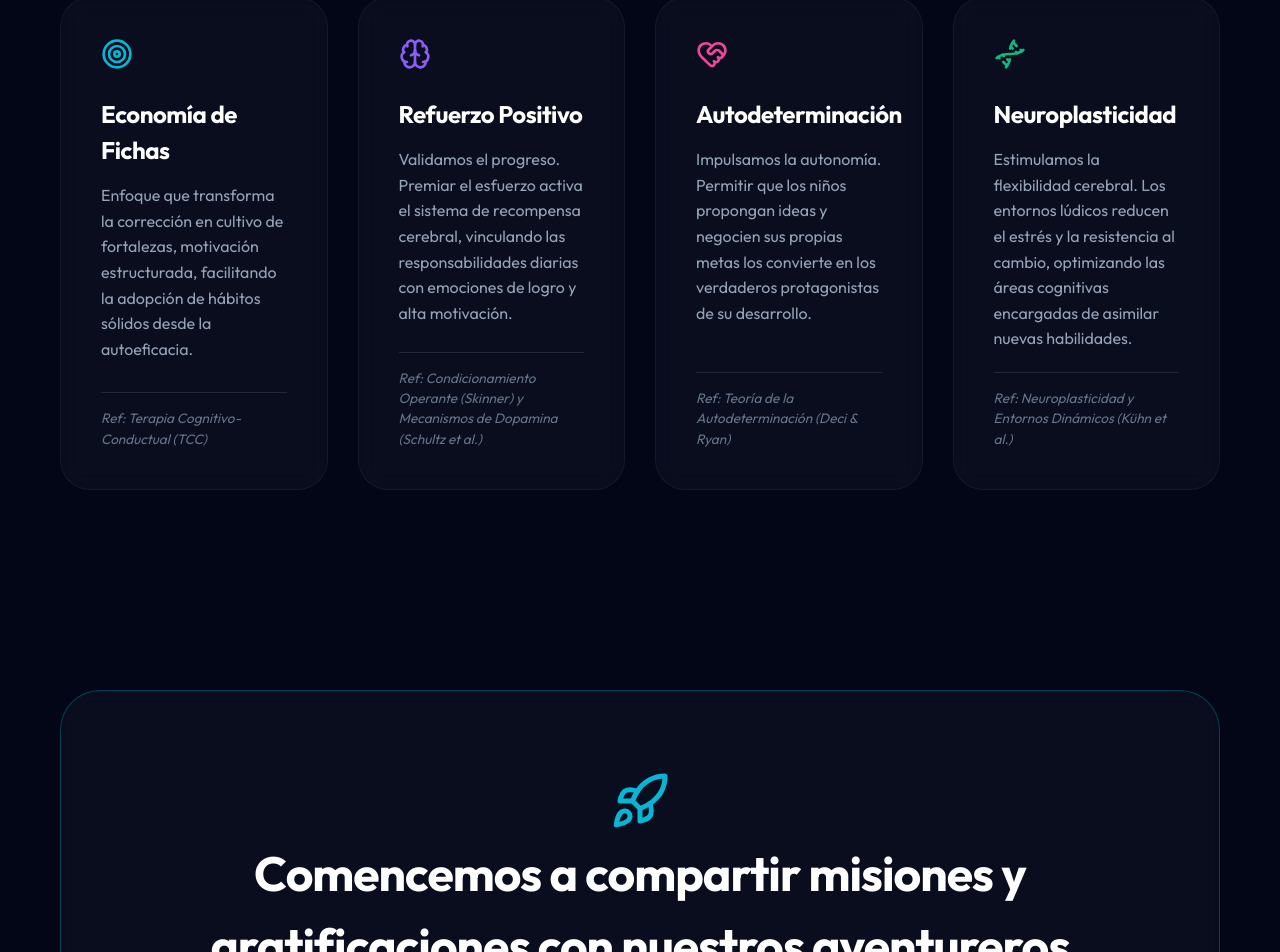
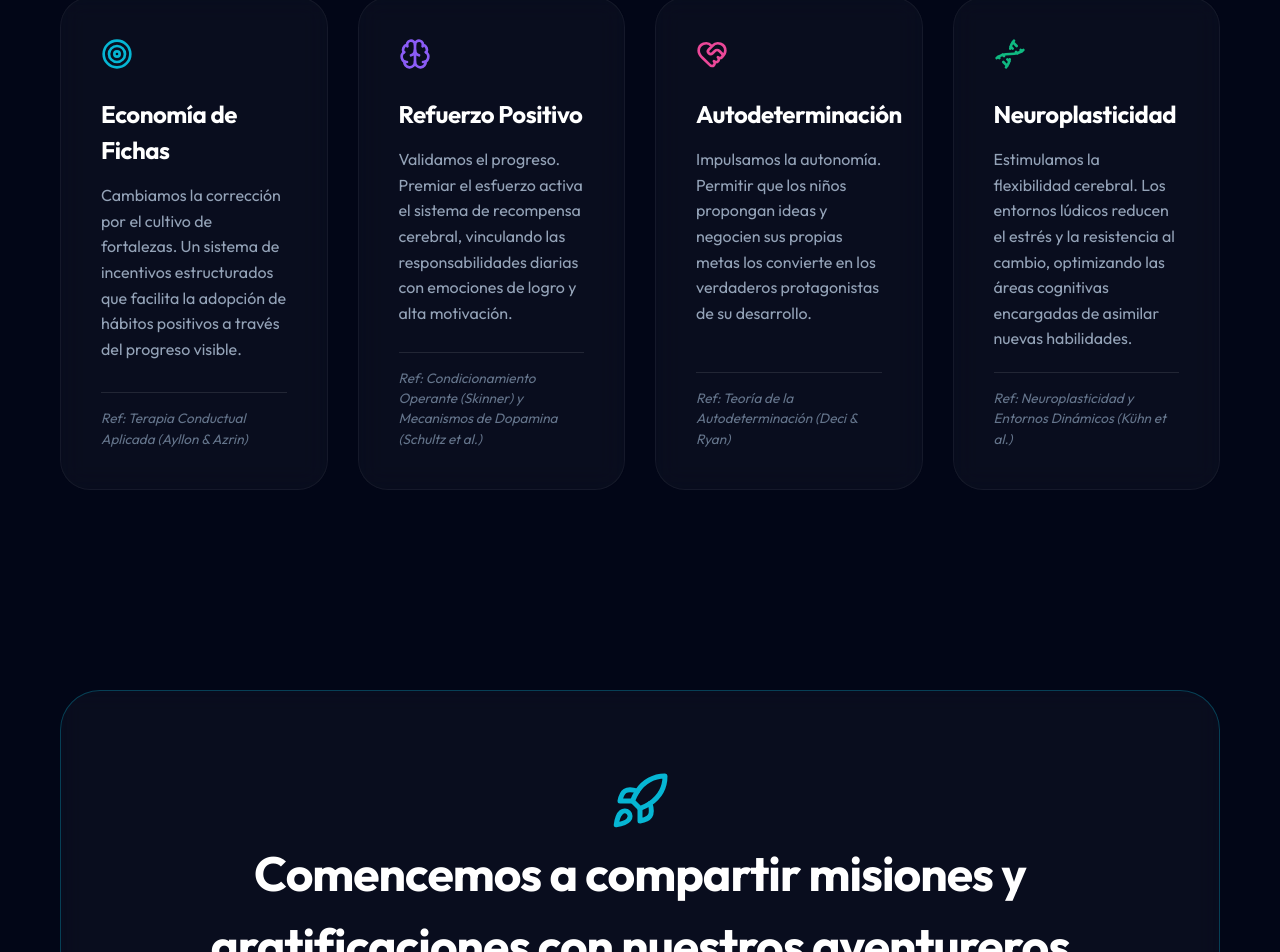
Before and after one commit to FernandoFerreyra11/play-balance-portfolio, a Next.js app: page / in a window 1280 px wide. Shown: the part 2968-3920 px from the top of the page. Built offline with nearby package versions, Linux system fonts and the light colour scheme; no server answers.

Commit message:
Update Economía de Fichas text and reference in landing page

```diff
--- a/src/components/LandingPage.tsx
+++ b/src/components/LandingPage.tsx
@@ -109,8 +109,8 @@ export function LandingPage() {
             <ValueCard
               icon={<Target size={32} color="#06b6d4" />}
               title="Economía de Fichas"
-              description="Enfoque que transforma la corrección en cultivo de fortalezas, motivación estructurada, facilitando la adopción de hábitos sólidos desde la autoeficacia."
-              reference="Terapia Cognitivo-Conductual (TCC)"
+              description="Cambiamos la corrección por el cultivo de fortalezas. Un sistema de incentivos estructurados que facilita la adopción de hábitos positivos a través del progreso visible."
+              reference="Terapia Conductual Aplicada (Ayllon & Azrin)"
             />
             <ValueCard
               icon={<Brain size={32} color="#8b5cf6" />}
```
